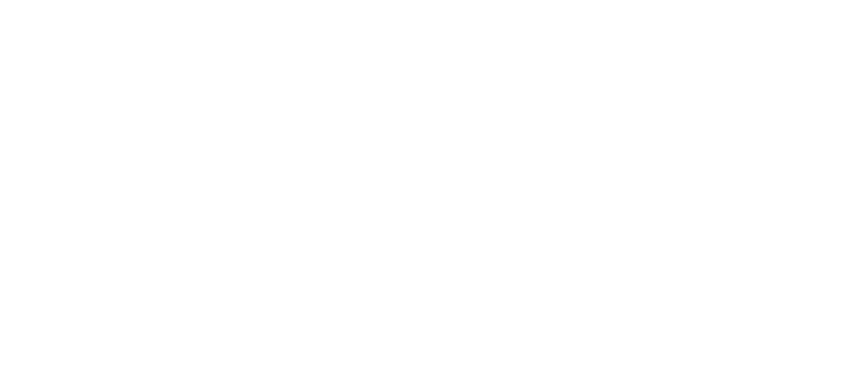
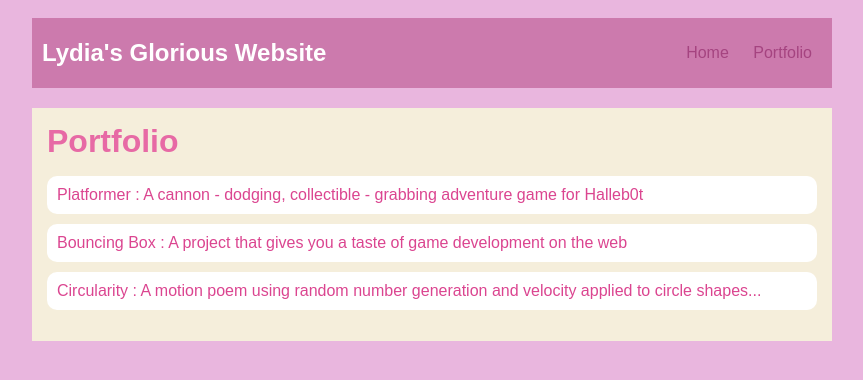
Before and after one commit to MaterialGirl01/MaterialGirl01.github.io, a plain HTML site: page portfolio.html in a window 1280 px wide. Shown: the whole page, without its empty margins (208-1071 px from the left). Drawn offline with Linux system fonts and the light colour scheme.

Commit message:
add portfolio.html file

```diff
--- a/portfolio.html
+++ b/portfolio.html
@@ -0,0 +1,33 @@
+<!DOCTYPE HTML>
+<html>
+    <head>
+        <title>Lydia's Amazing Website</title>
+        <link rel="stylesheet" href="style.css">
+    </head>
+
+    <body>
+        <div id="all-contents">
+            <nav>
+                <h1>Lydia's Glorious Website</h1>
+                <ul id="nav-ul">
+                    <li class="nav-li">
+                        <a class="nav-a" href="index.html">Home</a>
+                    </li>
+                    <li class="nav-li">
+                        <a class="nav-a" href="portfolio.html">Portfolio</a>
+                    </li>
+                </ul>
+            </nav>
+            <main>
+                <div class="content">
+                    <h1>Portfolio</h1>
+                    <ul id="portfolio">
+                        <li><a href="projects/platformer/">Platformer : A cannon - dodging, collectible - grabbing adventure game for Halleb0t</a></li>
+                        <li><a href="projects/bouncing-box/">Bouncing Box : A project that gives you a taste of game development on the web </a></li>
+                        <li><a href="projects/circularity/">Circularity : A motion poem using random number generation and velocity applied to circle shapes...</a></li>
+                    </ul>
+                </div>
+            </main>
+        </div>
+    </body>
+</html>
--- a/style.css
+++ b/style.css
@@ -61,3 +61,28 @@ main {
 h2, h3 {
     margin: 0px;
 }
+/* portfolio styles */
+.content h1 {
+    color: rgb(231, 106, 165);
+}
+
+#portfolio {
+    list-style-type: none;
+    padding-left: 0;
+}
+
+#portfolio li {
+    background: #fff;
+    padding: 10px;
+    border-radius: 10px;
+    margin-bottom: 10px;
+}
+
+#portfolio li:hover {
+    background: #eee;
+}
+
+#portfolio a {
+    text-decoration: none;
+    color: #db4590;
+}
```
